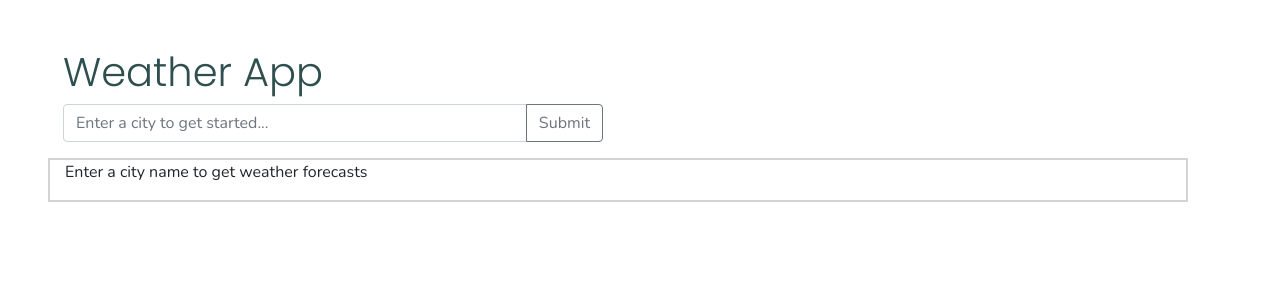
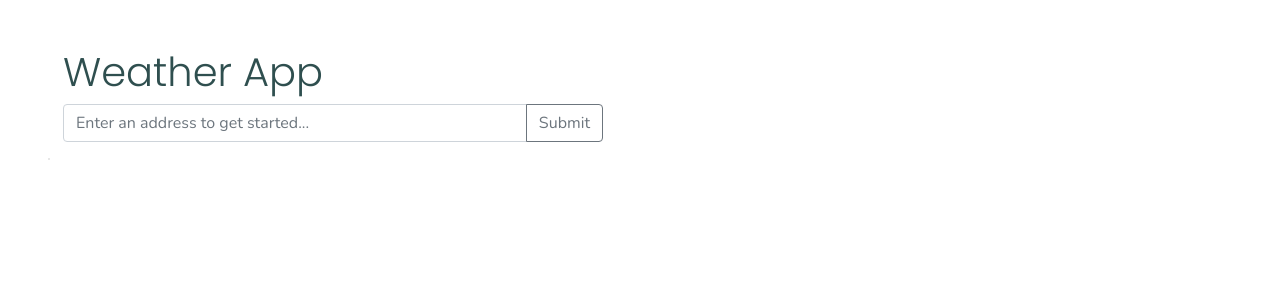
Before and after one commit to Reez0/TransactionCapital, a Django app: page /weather/home in a window 1280 px wide. Shown: the top 300 px of the page. Run offline with Django 3.2, Linux system fonts and the light colour scheme; some libraries are stand-ins or nearby versions.

Commit message:
* Added mapbox * Chagned html templates

```diff
--- a/transaction_capital/assets/css/styles.css
+++ b/transaction_capital/assets/css/styles.css
@@ -7,9 +7,6 @@ p, a, button, input {
     font-family: 'Nunito', sans-serif;
 }
 
-.panel {
-    border:2px solid lightgray;
-}
 
 /* font-family: 'Nunito', sans-serif;
 font-family: 'Poppins', sans-serif; */
--- a/transaction_capital/weather/templates/weather/weather.html
+++ b/transaction_capital/weather/templates/weather/weather.html
@@ -6,9 +6,9 @@
                     <h1>Weather App</h1>
                     <div class="start">
                         <div class="input-group mb-3">
-                            <input type="text" class="form-control" id="cityName" placeholder="Enter a city to get started...">
+                            <input type="text" class="form-control" id="address" placeholder="Enter an address to get started...">
                             <div class="input-group-append">
-                              <button class="btn btn-outline-secondary" type="button" id="citySubmit">Submit</button>
+                              <button class="btn btn-outline-secondary" type="button" id="addressSubmit">Submit</button>
                             </div>
                           </div>
                     </div>
@@ -17,9 +17,9 @@
             </div>
 
         </div>
-        <div class="row panel">
-            <div class="col-12">
-                <p>Enter a city name to get weather forecasts</p>
+        <div class="row">
+            <div class="card">
+
             </div>
 
         </div>
```
